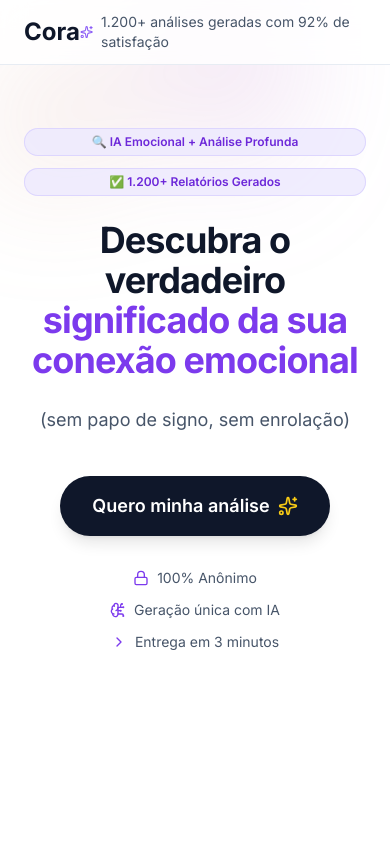
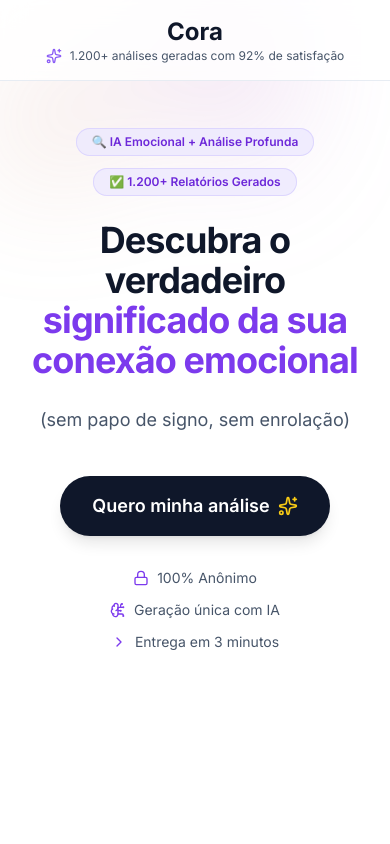
Before and after one commit to Aouza/cora2, a Next.js app: page / in a window 390 px wide. Shown: the top 844 px of the page. Built offline with nearby package versions, Linux system fonts and the light colour scheme.

Commit message:
fix(responsive): Adjust header and badges for clarity on mobile

```diff
--- a/src/app/page.tsx
+++ b/src/app/page.tsx
@@ -226,7 +226,7 @@ export default function LandingPage() {
               initial={{ opacity: 0, y: 20 }}
               animate={{ opacity: 1, y: 0 }}
               transition={{ duration: 0.5 }}
-              className="mb-6 flex flex-col sm:flex-row justify-center lg:justify-start gap-3"
+              className="mb-6 flex flex-col items-center justify-center gap-3 sm:flex-row lg:justify-start"
             >
               <span className="inline-flex items-center justify-center gap-x-2 rounded-full bg-violet-100/80 px-4 py-1.5 text-xs sm:text-sm font-semibold text-violet-700 ring-1 ring-inset ring-violet-200">
                 🔍 IA Emocional + Análise Profunda
@@ -487,10 +487,12 @@ export default function LandingPage() {
                 <div className="flex items-center justify-center w-14 h-14 rounded-full bg-violet-100 ring-8 ring-slate-50">
                   <step.icon className="w-7 h-7 text-violet-600" />
                 </div>
-                <h3 className="mt-5 text-lg font-semibold text-slate-900">
+                <h3 className="mt-3 text-lg font-semibold text-slate-900 sm:mt-5">
                   {step.title}
                 </h3>
-                <p className="mt-2 text-sm text-slate-600">{step.text}</p>
+                <p className="mt-1 text-sm text-slate-600 sm:mt-2">
+                  {step.text}
+                </p>
               </motion.div>
             ))}
           </motion.div>
--- a/src/components/Header.tsx
+++ b/src/components/Header.tsx
@@ -4,13 +4,13 @@ import { Sparkles } from "lucide-react";
 export default function Header() {
   return (
     <header className="bg-white/80 backdrop-blur-md fixed top-0 left-0 right-0 z-50 border-b border-slate-200/80">
-      <div className="mx-auto max-w-7xl px-6 lg:px-8">
-        <div className="flex h-16 items-center justify-between">
+      <div className="mx-auto max-w-7xl px-6 sm:px-8">
+        <div className="flex h-20 flex-col items-center justify-center text-center sm:h-16 sm:flex-row sm:justify-between">
           <Link href="/" className="text-2xl font-bold text-slate-900">
             Cora
           </Link>
-          <div className="flex items-center gap-2 text-sm text-slate-600">
-            <Sparkles className="w-4 h-4 text-violet-500" />
+          <div className="flex items-center gap-2 text-xs text-slate-600 sm:text-sm">
+            <Sparkles className="h-4 w-4 flex-shrink-0 text-violet-500" />
             <span>1.200+ análises geradas com 92% de satisfação</span>
           </div>
         </div>
```
